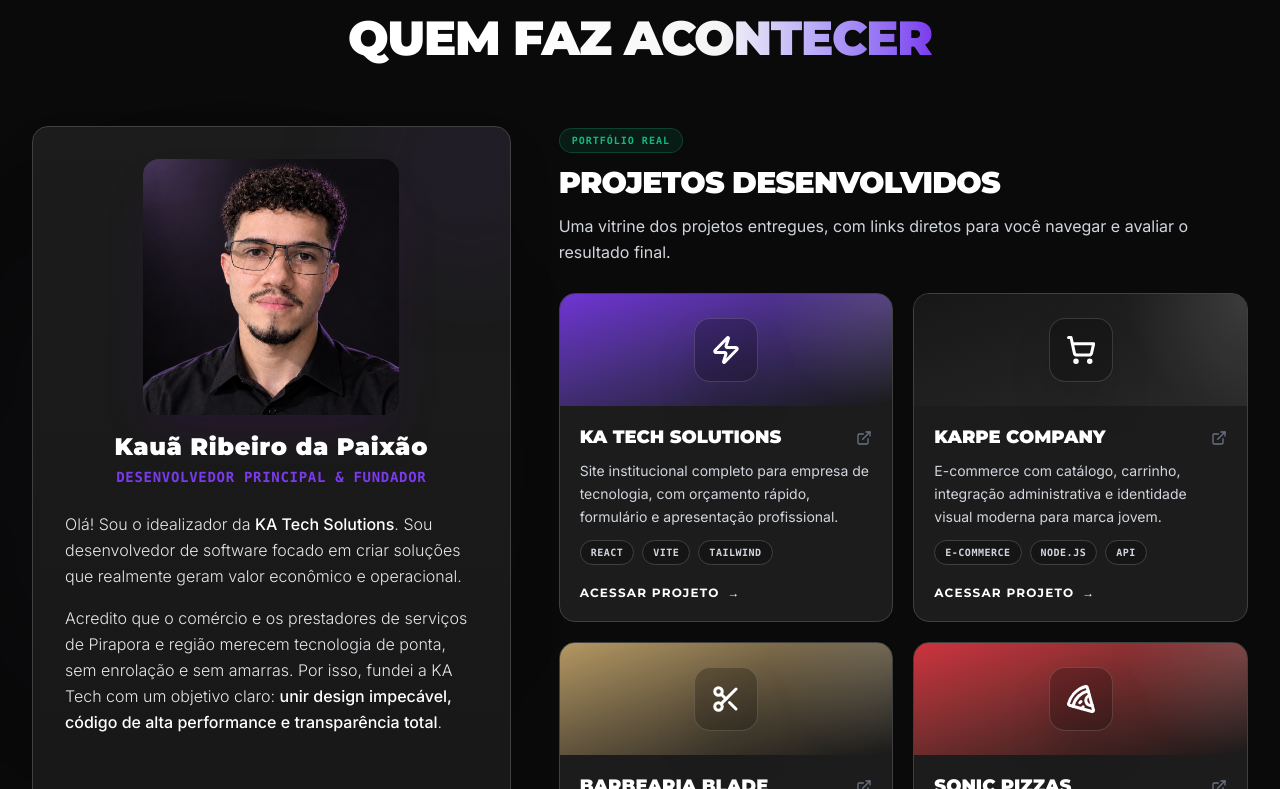
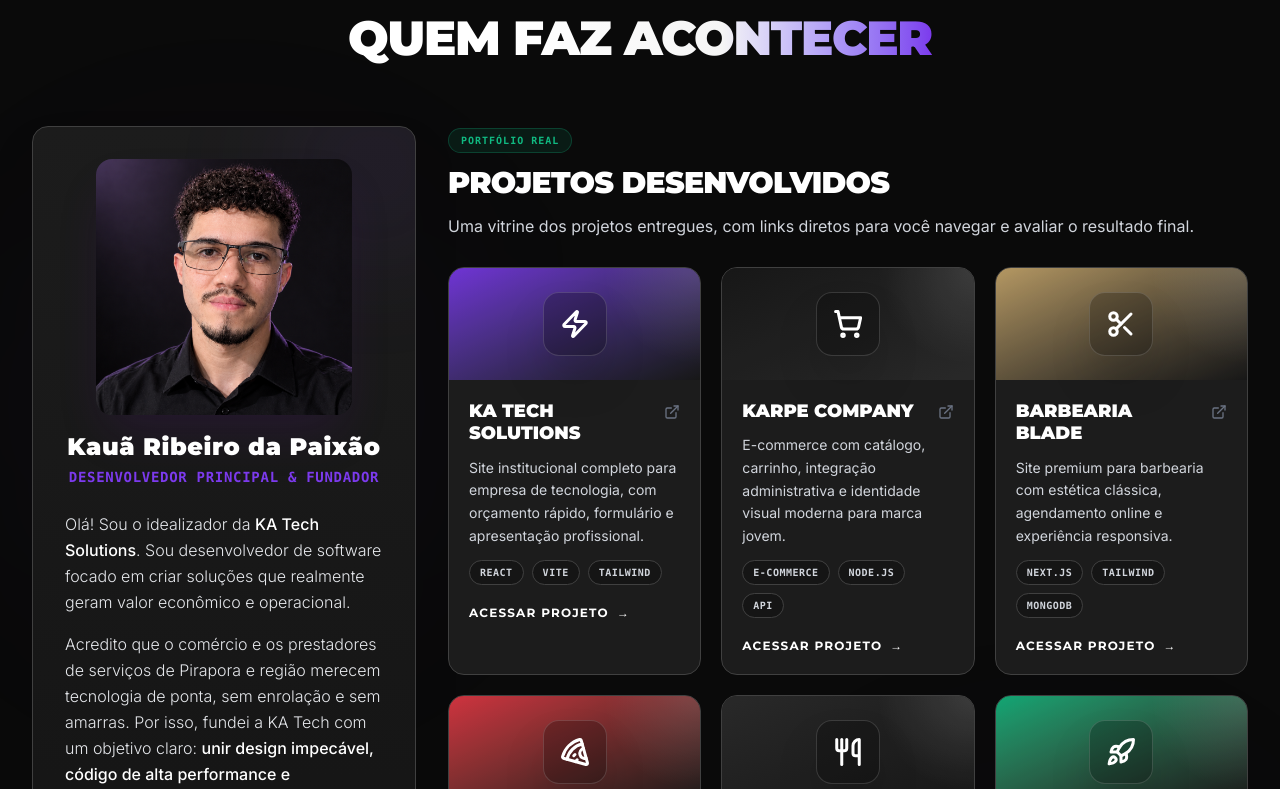
Before and after one commit to KauaiiBR/KA-TECH, a React (Vite) app: page / in a window 1280 px wide. Shown: the part 3371-4160 px from the top of the page. Built offline with nearby package versions, Linux system fonts and the light colour scheme.

Commit message:
fix: ajusta layout desktop do founder e projetos

```diff
--- a/src/components/FounderShowcase.tsx
+++ b/src/components/FounderShowcase.tsx
@@ -73,16 +73,16 @@
         </div>
 
         {/* Core Showcase Grid */}
-        <div className="grid grid-cols-1 lg:grid-cols-12 gap-12 items-stretch">
+        <div className="grid grid-cols-1 lg:grid-cols-12 gap-8 items-start">
 
           {/* Left Column: Founder Profile Card (5 cols) */}
-          <div className="lg:col-span-5 flex flex-col justify-between">
+          <div className="lg:col-span-4 flex flex-col">
             <motion.div
               initial={{ opacity: 0, y: 20 }}
               whileInView={{ opacity: 1, y: 0 }}
               viewport={{ once: true }}
               transition={{ duration: 0.6 }}
-              className="relative h-full flex flex-col justify-between rounded-2xl bg-gradient-to-b from-[#1c1c1c] to-[#141414] border border-neutral-700 p-8 shadow-2xl overflow-hidden group"
+              className="relative flex flex-col rounded-2xl bg-gradient-to-b from-[#1c1c1c] to-[#141414] border border-neutral-700 p-8 shadow-2xl overflow-hidden group"
             >
               {/* Decorative light effect */}
               <div className="absolute -top-10 -right-10 w-40 h-40 bg-[#7C3AED]/10 rounded-full filter blur-3xl group-hover:bg-[#7C3AED]/20 transition-all duration-500" />
@@ -133,7 +133,7 @@
           </div>
 
           {/* Right Column: Projects Grid (7 cols) */}
-          <div className="lg:col-span-7 flex flex-col justify-center space-y-7">
+          <div className="lg:col-span-8 flex flex-col justify-center space-y-7">
             <div className="space-y-3">
               <span className="inline-flex items-center w-fit rounded-full border border-[#10B981]/25 bg-[#10B981]/10 px-3 py-1 text-[10px] font-mono font-bold uppercase tracking-widest text-[#10B981]">
                 Portfólio real
@@ -147,7 +147,7 @@
             </div>
 
             {/* Projects Grid */}
-            <div className="grid grid-cols-1 sm:grid-cols-2 gap-5">
+            <div className="grid grid-cols-1 sm:grid-cols-2 xl:grid-cols-3 gap-5">
               {projects.map((project) => {
                 const ProjectIcon = project.icon;
 
```
